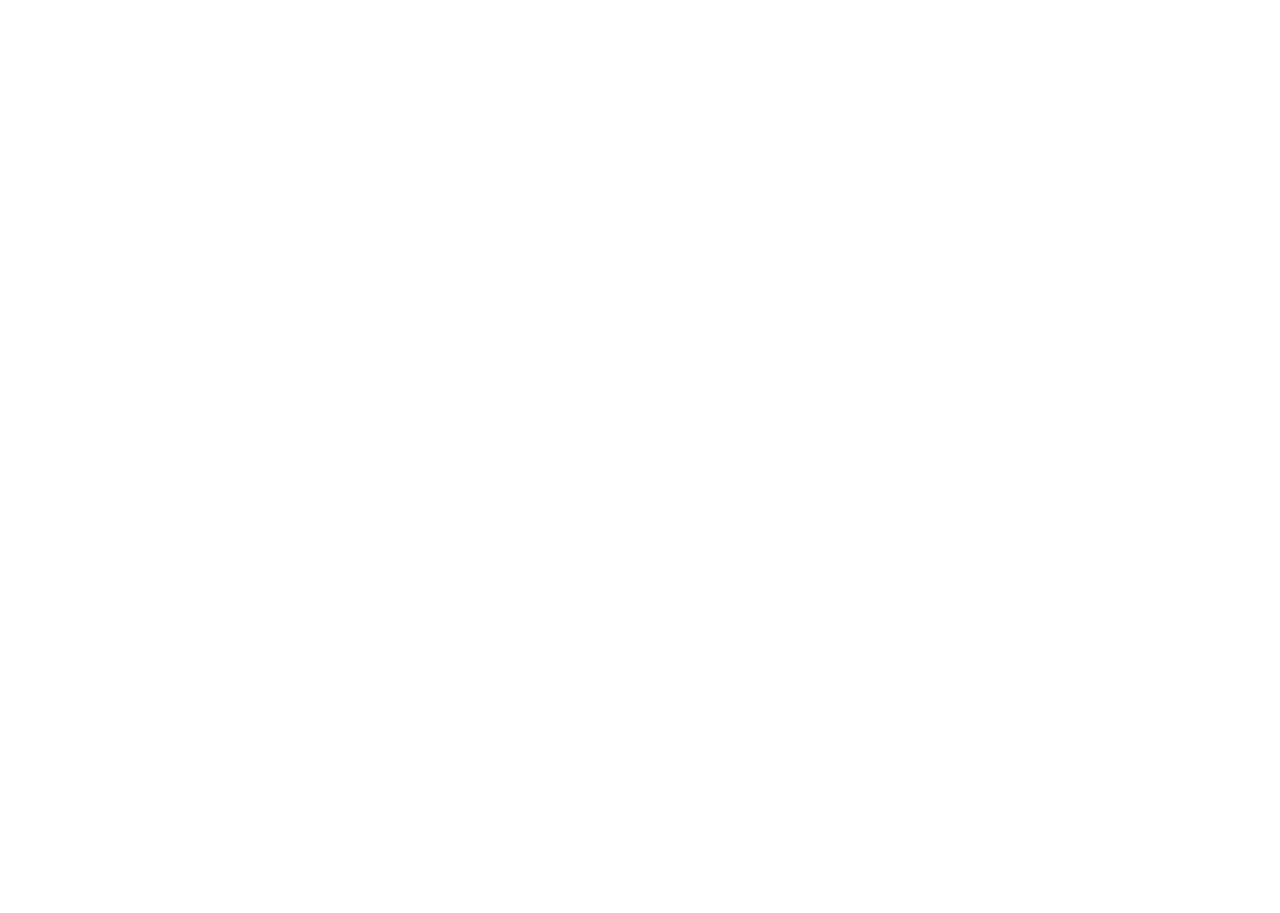
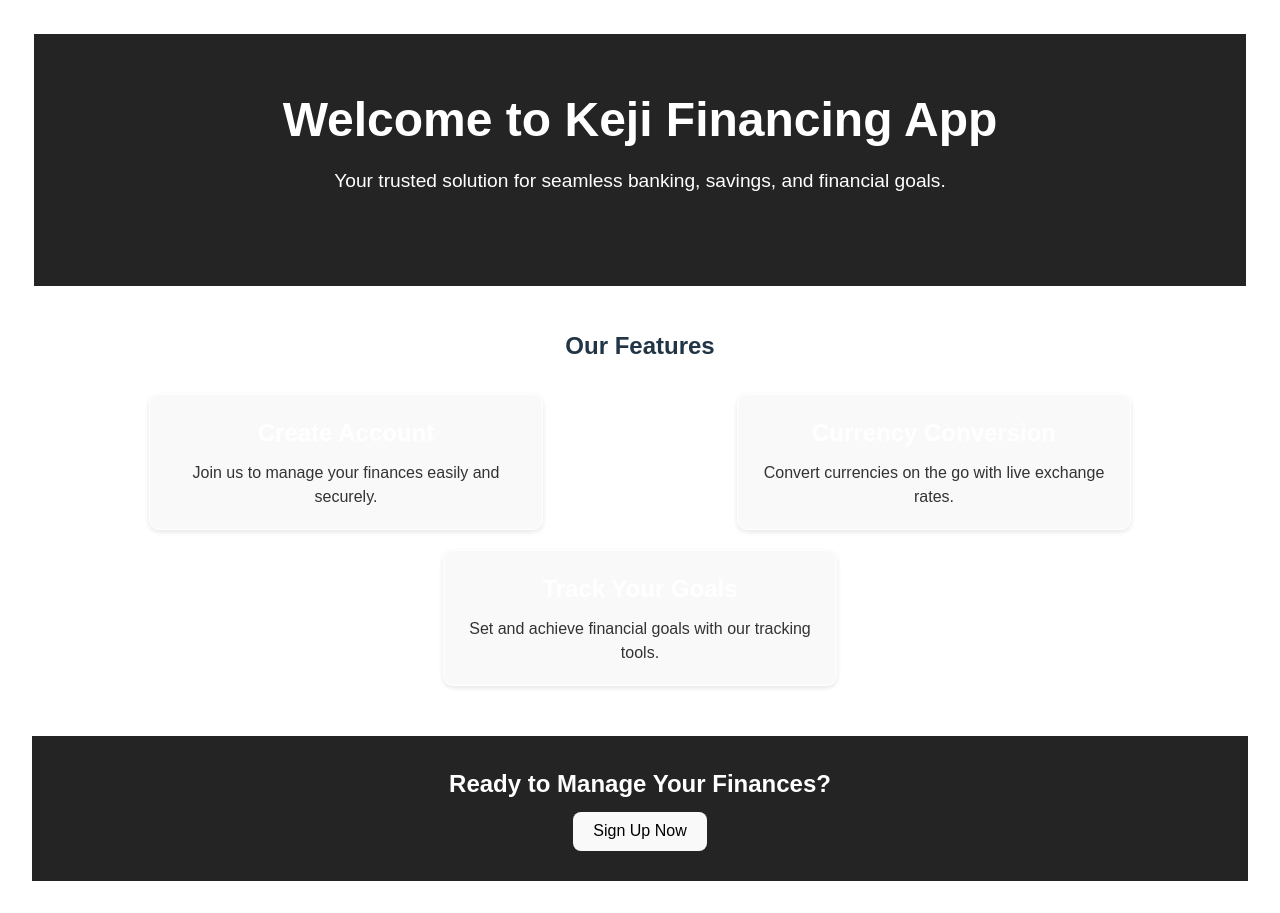
Before and after one commit to 241209-NET/KEJI-FrontEnd, a React app in the folder Finance-App/: page / in a window 1280 px wide. Before the commit the page ends 800 px from the top, so only its background shows below. Built offline with nearby package versions, Linux system fonts and the light colour scheme; the HTML template or start-up script is replaced by a standard one.

Commit message:
Homepage added

```diff
--- a/Finance-App/package.json
+++ b/Finance-App/package.json
@@ -11,7 +11,8 @@
   },
   "dependencies": {
     "react": "^18.3.1",
-    "react-dom": "^18.3.1"
+    "react-dom": "^18.3.1",
+    "react-router-dom": "^7.1.1"
   },
   "devDependencies": {
     "@eslint/js": "^9.17.0",
--- a/Finance-App/src/App.jsx
+++ b/Finance-App/src/App.jsx
@@ -1,11 +1,10 @@
 import './App.css'
+import Homepage from './homepage/homepage'
 
 function App() {
 
   return (
-    <>
-
-    </>
+    <Homepage/>
   )
 }
 
--- /dev/null
+++ b/Finance-App/src/homepage/homepage.css
@@ -0,0 +1,83 @@
+*{
+  margin: 0;
+}
+
+#home-container {
+  font-family: Arial, sans-serif;
+}
+
+#homepage-header {
+  border: 2px solid white;
+  background: #242424;
+  color: white;
+  text-align: center;
+  padding: 60px 20px;
+}
+
+#homepage-content h1 {
+  font-size: 3rem;
+  margin-bottom: 20px;
+}
+
+#homepage-content p {
+  font-size: 1.2rem;
+  margin-bottom: 30px;
+}
+
+.cta-button:hover {
+  background-color: #f1f1f1;
+}
+
+#features-section {
+  padding: 40px 20px;
+  text-align: center;
+}
+
+.features-section h2 {
+  font-size: 2rem;
+  margin-bottom: 20px;
+}
+
+#features-list {
+  display: flex;
+  justify-content: space-around;
+  flex-wrap: wrap;
+  margin-top: 20px;
+}
+
+.feature-item {
+  border: 1px solid white;
+  background-color: #f9f9f9;
+  border-radius: 10px;
+  padding: 20px;
+  width: 30%;
+  box-shadow: 0 2px 5px rgba(0, 0, 0, 0.1);
+  margin: 10px;
+}
+
+.feature-item h3 {
+  font-size: 1.5rem;
+  color: white;
+  margin-bottom: 10px;
+}
+
+.feature-item p {
+  font-size: 1rem;
+  color: #333;
+}
+
+#cta-section {
+  background-color: #242424;
+  color: white;
+  text-align: center;
+  padding: 30px 20px;
+}
+
+.cta-section h2 {
+  font-size: 2rem;
+  margin-bottom: 20px;
+}
+
+#cta-button {
+  margin-top: 10px;
+}
--- /dev/null
+++ b/Finance-App/src/homepage/homepage.jsx
@@ -0,0 +1,40 @@
+import "./Homepage.css";
+
+const Homepage = () => {
+
+  return (
+    <div id ="home-container">
+      <header id="homepage-header">
+        <div id ="homepage-content">
+          <h1>Welcome to Keji Financing App</h1>
+          <p>Your trusted solution for seamless banking, savings, and financial goals.</p>
+        </div>
+      </header>
+
+      <section id="features-section">
+        <h2>Our Features</h2>
+        <div id="features-list">
+          <div className="feature-item">
+            <h3>Create Account</h3>
+            <p>Join us to manage your finances easily and securely.</p>
+          </div>
+          <div className="feature-item">
+            <h3>Currency Conversion</h3>
+            <p>Convert currencies on the go with live exchange rates.</p>
+          </div>
+          <div className="feature-item">
+            <h3>Track Your Goals</h3>
+            <p>Set and achieve financial goals with our tracking tools.</p>
+          </div>
+        </div>
+      </section>
+
+      <section id="cta-section">
+        <h2>Ready to Manage Your Finances?</h2>
+        <button id ="cta-button">Sign Up Now</button>
+      </section>
+    </div>
+  );
+};
+
+export default Homepage;
```
Also changed, not shown: 1 other file (tests, documents, lock files or other folders).
